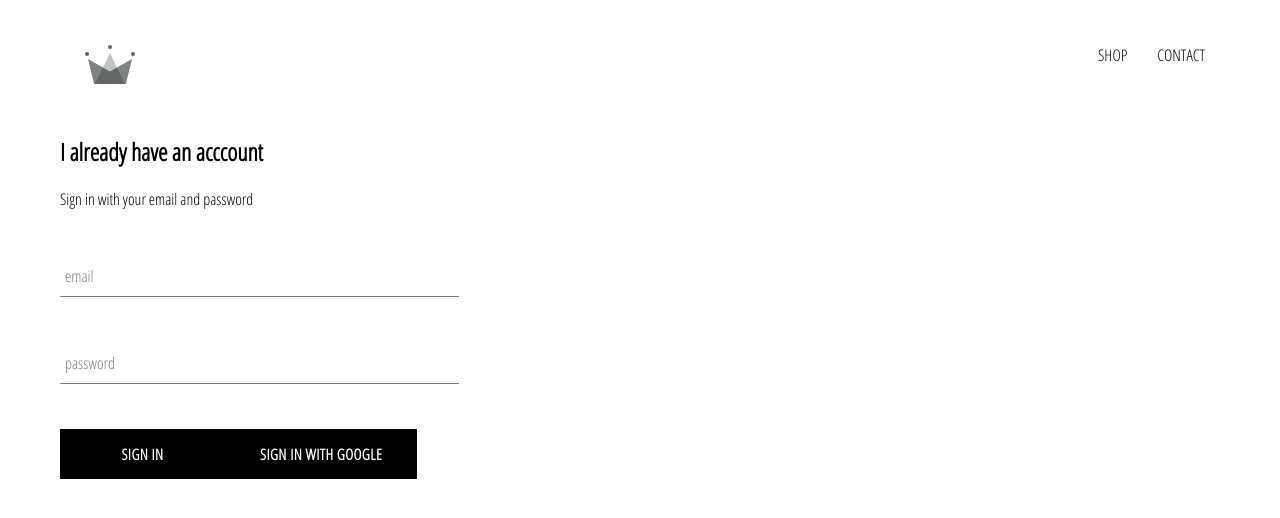
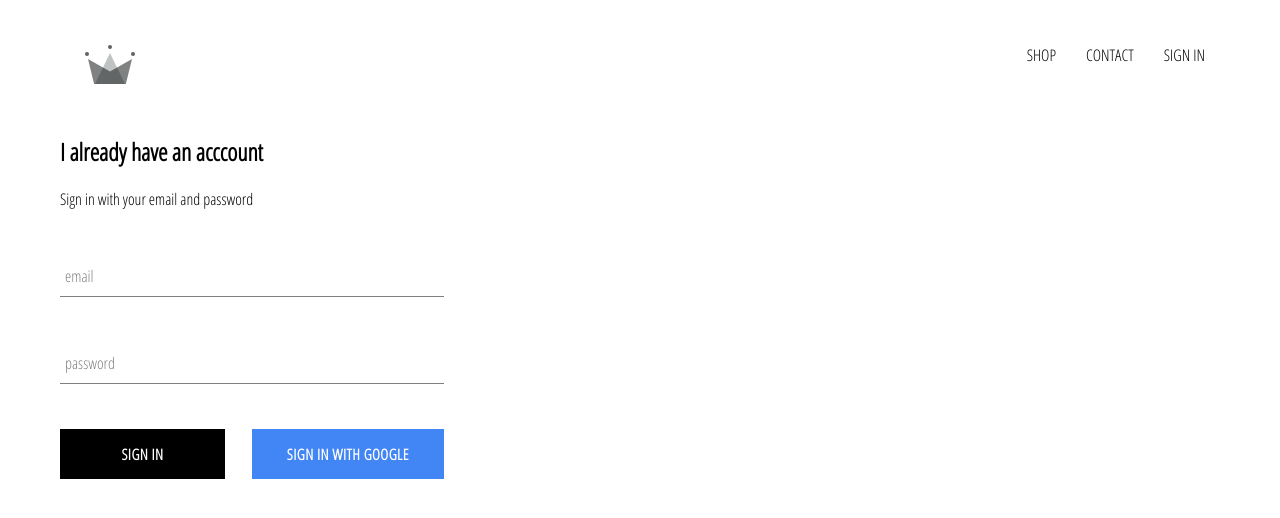
Before and after one commit to hplive/e-store-clothing, a React (Create React App) app: page /signin in a window 1280 px wide. Shown: the top 518 px of the page. Built offline with nearby package versions, Linux system fonts and the light colour scheme; no server answers.

Commit message:
integrated firebase into application, created sign in page with sign in component and sign in with google

```diff
--- a/src/App.css
+++ b/src/App.css
@@ -7,3 +7,7 @@
   text-decoration: none;
   color: black;
 }
+
+*{
+  box-sizing: border-box;
+}
--- a/src/App.js
+++ b/src/App.js
@@ -16,17 +16,23 @@
     }
   }
 
+  unsubscribeFromAuth = null;
+
   componentDidMount(){
-    auth.onAuthStateChanged(user=>{
+    this.unsubscribeFromAuth=auth.onAuthStateChanged(user=>{
       this.setState({currentUser:user});
       console.log(user);
     })
   }
 
+  componentWillUnmount(){
+    this.unsubscribeFromAuth();
+  }
+
   render(){
     return (
       <div>
-      <Header></Header>
+      <Header currentUser={this.state.currentUser}></Header>
         <Switch>
           <Route exact path='/' component={HomePage} />
           <Route path='/shop' component={ShopPage} />
--- a/src/components/custom-button/custom-button.component.jsx
+++ b/src/components/custom-button/custom-button.component.jsx
@@ -1,11 +1,14 @@
 import React from 'react';
 
-import './custom-button.styles.scss'
+import './custom-button.styles.scss';
 
-const CustomButton = ({children, ...otherProps}) =>(
-    <button className='custom-button' {...otherProps}>
-        {children}
-    </button>
-)
+const CustomButton = ({ children, isGoogleSignIn, ...otherProps }) => (
+  <button
+    className={`${isGoogleSignIn ? 'google-sign-in' : ''} custom-button`}
+    {...otherProps}
+  >
+    {children}
+  </button>
+);
 
 export default CustomButton;
--- a/src/components/custom-button/custom-button.styles.scss
+++ b/src/components/custom-button/custom-button.styles.scss
@@ -19,4 +19,14 @@
     color: black;
     border: 1px solid black;
   }
+
+  &.google-sign-in {
+    background-color: #4285f4;
+    color: white;
+
+    &:hover {
+      background-color: #357ae8;
+      border: none;
     }
+  }
+}
--- a/src/components/header/header.component.jsx
+++ b/src/components/header/header.component.jsx
@@ -1,9 +1,10 @@
 import React from 'react';
 import { Link } from 'react-router-dom';
+import { auth } from "../../firebase/firebase.utils";
 import { ReactComponent as Logo } from '../../assets/crown.svg';
 import './header.styles.scss';
 
-const Header = () => (
+const Header = ({currentUser}) => (
     <div className='header'>
         <Link to='/' className='logo-container'>
             <Logo className='logo' />
@@ -11,6 +12,12 @@
         <div className='options'>
             <Link className='option' to='/shop'>SHOP</Link>
             <Link className='option' to='/shop'>CONTACT</Link>
+            {
+                currentUser?
+                <div className='option' onClick={()=>auth.signOut()}>SIGN OUT</div>
+                :
+                <Link className='option' to='/signin'>SIGN IN</Link>
+            }
         </div>
 
     </div>
--- a/src/components/sign-in/sign-in.component.jsx
+++ b/src/components/sign-in/sign-in.component.jsx
@@ -50,11 +50,14 @@
                         required
 
                     />
+                    <div className="buttons">
                     <CustomButton type='submit'>SIGN IN</CustomButton>
-                    <CustomButton onClick={signInWithGoogle}>
+                    <CustomButton onClick={signInWithGoogle} isGoogleSignIn>
                         {' '}
                         Sign in with google {' '}
                     </CustomButton>
+                    </div>
+
                 </form>
             </div>
         )
--- a/src/components/sign-in/sign-in.styles.scss
+++ b/src/components/sign-in/sign-in.styles.scss
@@ -6,4 +6,9 @@
     .title{
         margin: 10px 0;
     }
+
+    .buttons{
+        display: flex;
+        justify-content: space-between;
+    }
 }
```
Lines whose indentation alone changed are shown as unchanged.
